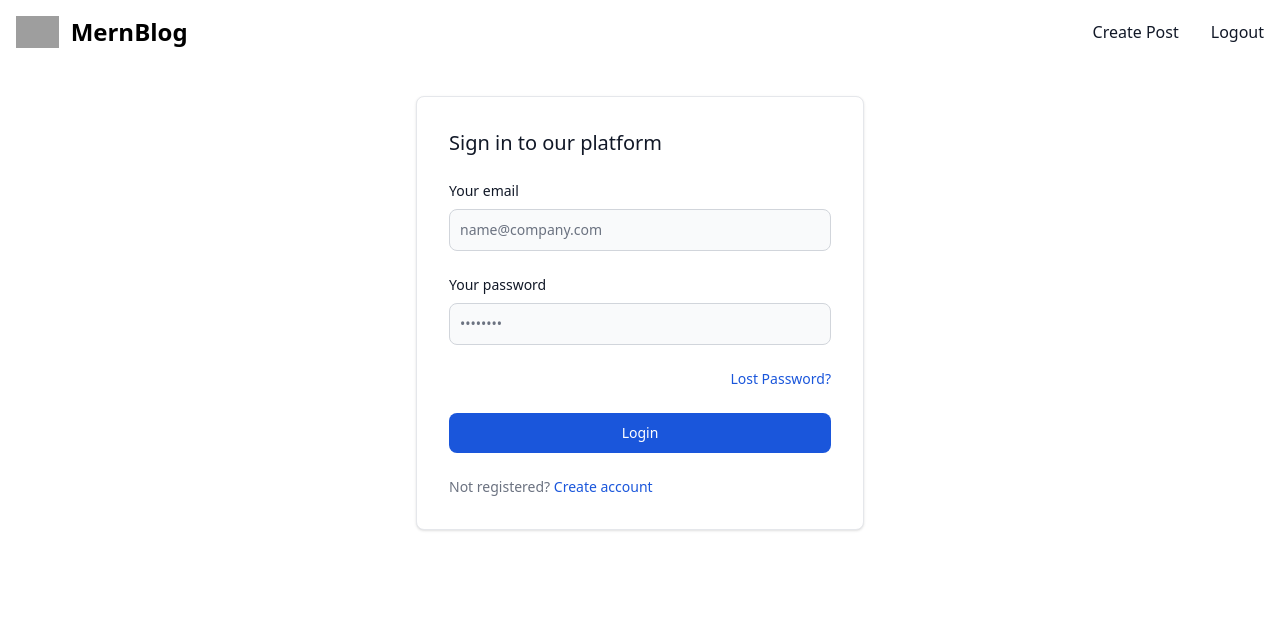
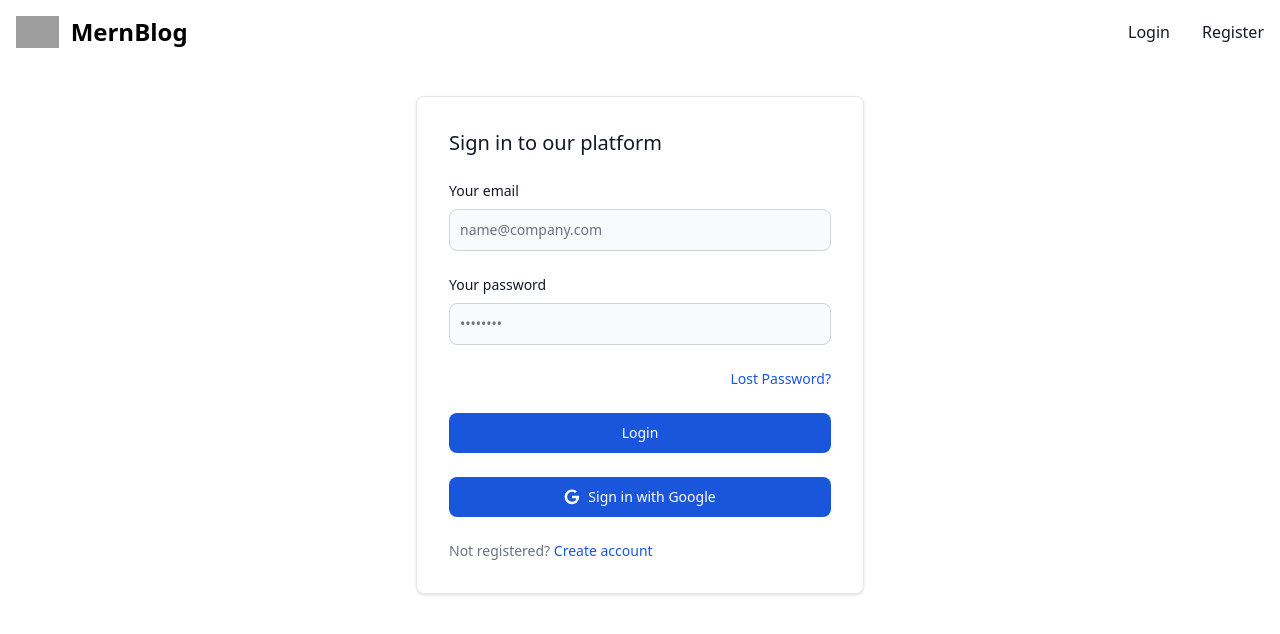
Before and after one commit to IftequarIffu/mern-blog, a React (Create React App) app in the folder frontend/: page /login in a window 1280 px wide. Shown: the top 634 px of the page. Built offline with nearby package versions, Linux system fonts and the light colour scheme; grey boxes are pictures that could not be loaded; the HTML template or start-up script is replaced by a standard one.

Commit message:
Added the Login/Signup with Google button

```diff
--- a/frontend/src/components/Navbar.js
+++ b/frontend/src/components/Navbar.js
@@ -5,7 +5,7 @@
 const Navbar = () => {
 
 
-    const isLoggedIn = true
+    const isLoggedIn = false
 
 
     return (
--- a/frontend/src/pages/Login.js
+++ b/frontend/src/pages/Login.js
@@ -25,6 +25,14 @@
                     <Link to="/forgotpassword" className="ml-auto text-sm text-blue-700 hover:underline dark:text-blue-500">Lost Password?</Link>
                 </div>
                 <button type="submit" className="w-full text-white bg-blue-700 hover:bg-blue-800 focus:ring-4 focus:outline-none focus:ring-blue-300 font-medium rounded-lg text-sm px-5 py-2.5 text-center dark:bg-blue-600 dark:hover:bg-blue-700 dark:focus:ring-blue-800">Login</button>
+
+                <button type="button" className="text-white w-full justify-center bg-blue-700 hover:bg-blue-800 focus:ring-4 focus:outline-none focus:ring-blue-300 font-medium rounded-lg text-sm px-5 py-2.5 text-center inline-flex items-center dark:focus:ring-blue-800 mr-2 mb-2">
+                    <svg className="w-4 h-4 mr-2" aria-hidden="true" xmlns="http://www.w3.org/2000/svg" fill="currentColor" viewBox="0 0 18 19">
+                        <path fillRule="evenodd" d="M8.842 18.083a8.8 8.8 0 0 1-8.65-8.948 8.841 8.841 0 0 1 8.8-8.652h.153a8.464 8.464 0 0 1 5.7 2.257l-2.193 2.038A5.27 5.27 0 0 0 9.09 3.4a5.882 5.882 0 0 0-.2 11.76h.124a5.091 5.091 0 0 0 5.248-4.057L14.3 11H9V8h8.34c.066.543.095 1.09.088 1.636-.086 5.053-3.463 8.449-8.4 8.449l-.186-.002Z" clipRule="evenodd" />
+                    </svg>
+                    Sign in with Google
+                </button>
+
                 <div className="text-sm font-medium text-gray-500 dark:text-gray-300">
                     Not registered? <Link to="/register" className="text-blue-700 hover:underline dark:text-blue-500">Create account</Link>
                 </div>
--- a/frontend/src/pages/Register.js
+++ b/frontend/src/pages/Register.js
@@ -20,6 +20,14 @@
                 </div>
 
                 <button type="submit" className="w-full text-white bg-blue-700 hover:bg-blue-800 focus:ring-4 focus:outline-none focus:ring-blue-300 font-medium rounded-lg text-sm px-5 py-2.5 text-center dark:bg-blue-600 dark:hover:bg-blue-700 dark:focus:ring-blue-800">Register</button>
+
+                <button type="button" className="text-white w-full justify-center bg-blue-700 hover:bg-blue-800 focus:ring-4 focus:outline-none focus:ring-blue-300 font-medium rounded-lg text-sm px-5 py-2.5 text-center inline-flex items-center dark:focus:ring-[blue-800 mr-2 mb-2">
+                    <svg className="w-4 h-4 mr-2" aria-hidden="true" xmlns="http://www.w3.org/2000/svg" fill="currentColor" viewBox="0 0 18 19">
+                        <path fillRule="evenodd" d="M8.842 18.083a8.8 8.8 0 0 1-8.65-8.948 8.841 8.841 0 0 1 8.8-8.652h.153a8.464 8.464 0 0 1 5.7 2.257l-2.193 2.038A5.27 5.27 0 0 0 9.09 3.4a5.882 5.882 0 0 0-.2 11.76h.124a5.091 5.091 0 0 0 5.248-4.057L14.3 11H9V8h8.34c.066.543.095 1.09.088 1.636-.086 5.053-3.463 8.449-8.4 8.449l-.186-.002Z" clipRule="evenodd" />
+                    </svg>
+                    Sign in with Google
+                </button>
+
                 <div className="text-sm font-medium text-gray-500 dark:text-gray-300">
                     Already have an account? <Link to="/login" className="text-blue-700 hover:underline dark:text-blue-500">Login</Link>
                 </div>
```
Lines whose indentation alone changed are shown as unchanged.
